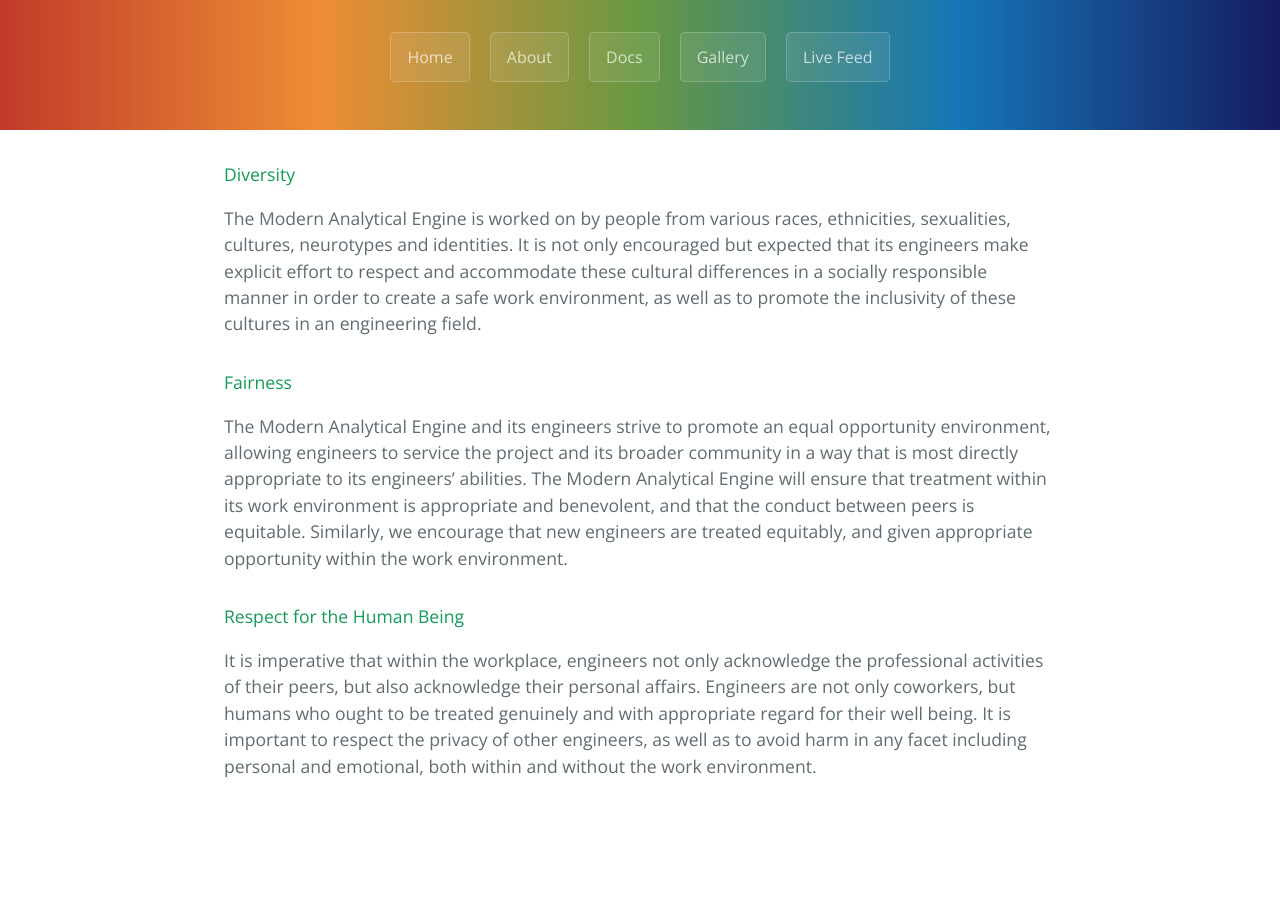
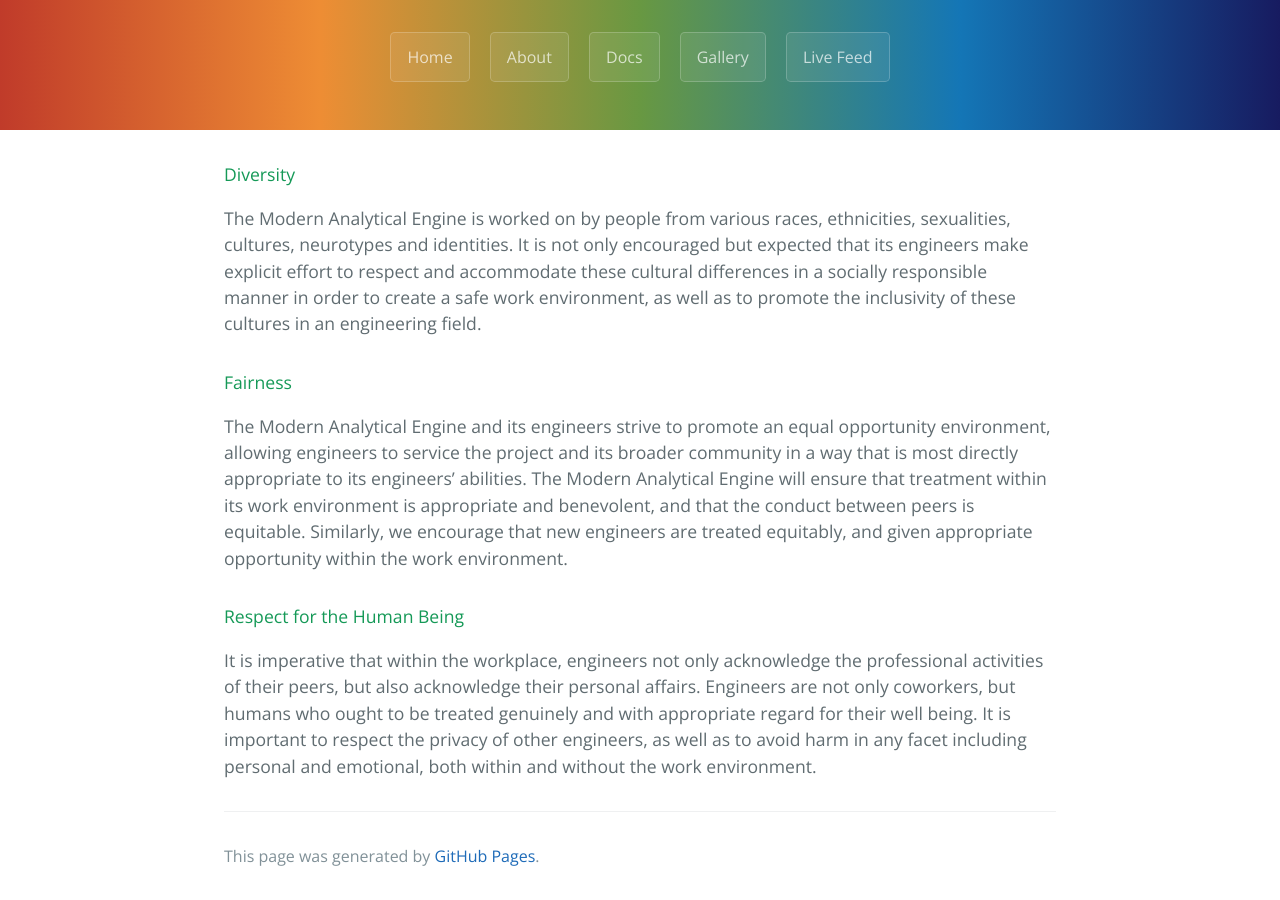
Before and after one commit to project-mae/project-mae.github.io, a Jekyll site: the page built from index.md, in a window 1280 px wide and 900 px high, scrolled down 1233 px. Built offline with Jekyll 4.4.1, drawn with Linux system fonts in a browser that asks for light colours; our own code applies the rules of GitHub Pages for plain Markdown files; before the commit the page ends 2062 px from its top, so only the background shows below that.

Commit message:
re-added footer

```diff
--- a/_layouts/default.html
+++ b/_layouts/default.html
@@ -43,12 +43,12 @@
     <main id="content" class="main-content" role="main">
       {{ content }}
 
-      <!-- <footer class="site-footer">
+      <footer class="site-footer">
         {% if site.github.is_project_page %}
           <span class="site-footer-owner"><a href="{{ site.github.repository_url }}">{{ site.github.repository_name }}</a> is maintained by <a href="{{ site.github.owner_url }}">{{ site.github.owner_name }}</a>.</span>
         {% endif %}
         <span class="site-footer-credits">This page was generated by <a href="https://pages.github.com">GitHub Pages</a>.</span>
-      </footer> -->
+      </footer>
     </main>
   </body>
 </html>
```
